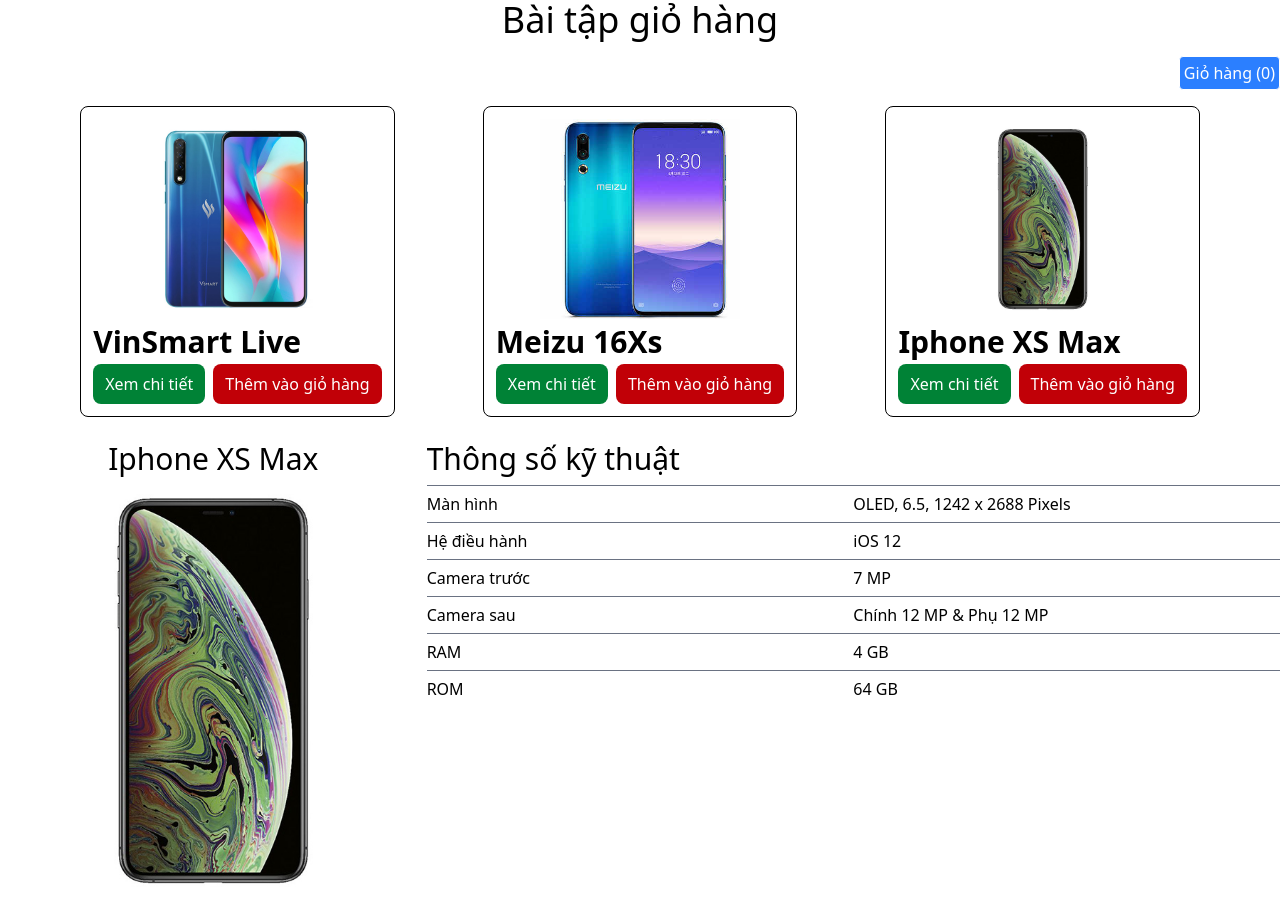
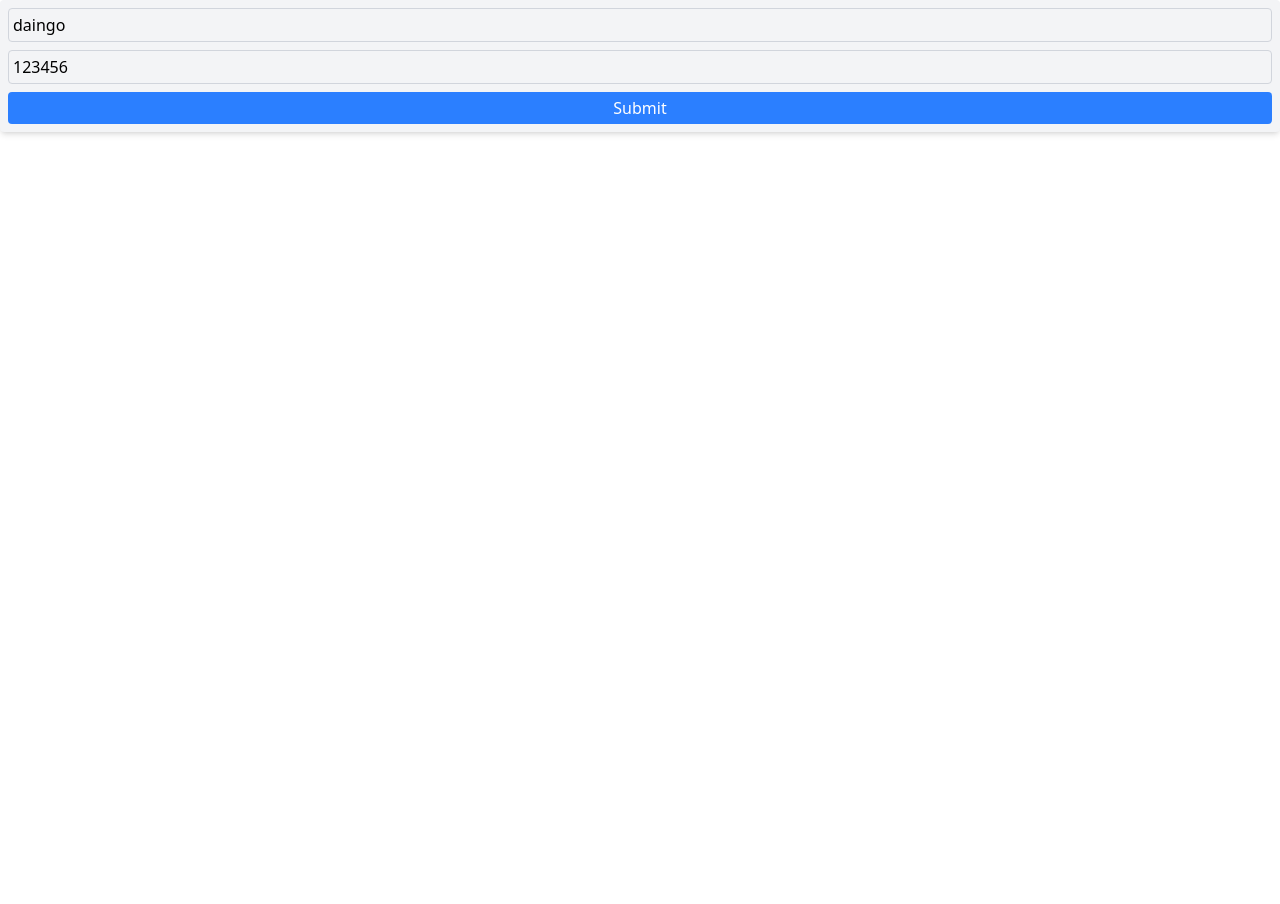
Before and after one commit to DaiNgo72/BCDN14-React, a React (Vite) app: page / in a window 1280 px wide. After the commit the page ends 800 px from the top, so only its background shows below. Built offline with nearby package versions, Linux system fonts and the light colour scheme.

Commit message:
feat: add Form and Count components, implement state management for login and count, and update README with component state details

```diff
--- a/src/App.jsx
+++ b/src/App.jsx
@@ -1,11 +1,7 @@
-import { PhoneShop } from "./modules/phone-shop/PhoneShop";
+import { Form } from "./modules/form/Form";
 
 function App() {
-  return (
-    <>
-      <PhoneShop />
-    </>
-  );
+  return <Form />;
 }
 
 export default App;
--- /dev/null
+++ b/src/modules/form/Form.jsx
@@ -0,0 +1,60 @@
+import { useState } from "react";
+
+export function Form() {
+  const [login, setLogin] = useState({
+    username: "daingo",
+    password: "123456",
+  });
+
+  const handleSubmit = (event) => {
+    event.preventDefault();
+
+    // lấy được giá trị người dùng input vào
+    console.log(login);
+  };
+
+  const handleChange = (event) => {
+    let text = event.target.value;
+    let prop = event.target.name;
+
+    setLogin({
+      ...login,
+      [prop]: text,
+    });
+  };
+
+  return (
+    <>
+      <form
+        onSubmit={handleSubmit}
+        className="flex flex-col space-y-4 p-4 bg-gray-100 rounded shadow-md"
+      >
+        <input
+          // Đưa giá trị vào ô input (chiều 1)
+          value={login.username}
+          // Lấy dữ liệu từ ô input ra (chiều 2)
+          onChange={handleChange}
+          name="username"
+          type="text"
+          placeholder="username"
+          className="p-2 border border-gray-300 rounded"
+        />
+
+        <input
+          name="password"
+          value={login.password}
+          onChange={handleChange}
+          placeholder="password"
+          className="p-2 border border-gray-300 rounded"
+        />
+
+        <button
+          type="submit"
+          className="p-2 bg-blue-500 text-white rounded hover:bg-blue-600"
+        >
+          Submit
+        </button>
+      </form>
+    </>
+  );
+}
--- a/src/modules/state/Color.jsx
+++ b/src/modules/state/Color.jsx
@@ -3,12 +3,14 @@
 // ## Pesudo
 const __useState = (defaultValue) => {
   let value =
-    typeof defaultValue === "function"
-    ? defaultValue()
-    : defaultValue;
+    typeof defaultValue === "function" ? defaultValue() : defaultValue;
 
   const setValue = (newValue) => {
-    value = newValue;
+    if (typeof newValue === "function") {
+      value = newValue(value);
+    } else {
+      value = newValue;
+    }
   };
 
   return [value, setValue];
--- /dev/null
+++ b/src/modules/state/Count.jsx
@@ -0,0 +1,34 @@
+import { useState } from "react";
+
+export function Count() {
+  const [count, setCount] = useState(0);
+
+  return (
+    <>
+      <button
+        className="p-4 border cursor-pointer"
+        onClick={() => {
+          // count = 0
+
+          //   setCount(count + 1); // 1
+          //   setCount(count + 1); // 1
+          //   setCount(count + 1); // 1
+
+          setCount((c) => { // c = 0
+            return c + 1;
+          });
+
+          setCount((a) => { // a = 1
+            return a + 1;
+          });
+
+          setCount((count) => { // count = 2
+            return count + 1; // 3
+          });
+        }}
+      >
+        {count}
+      </button>
+    </>
+  );
+}
```
Also changed, not shown: 1 other file (tests, documents, lock files or other folders).
